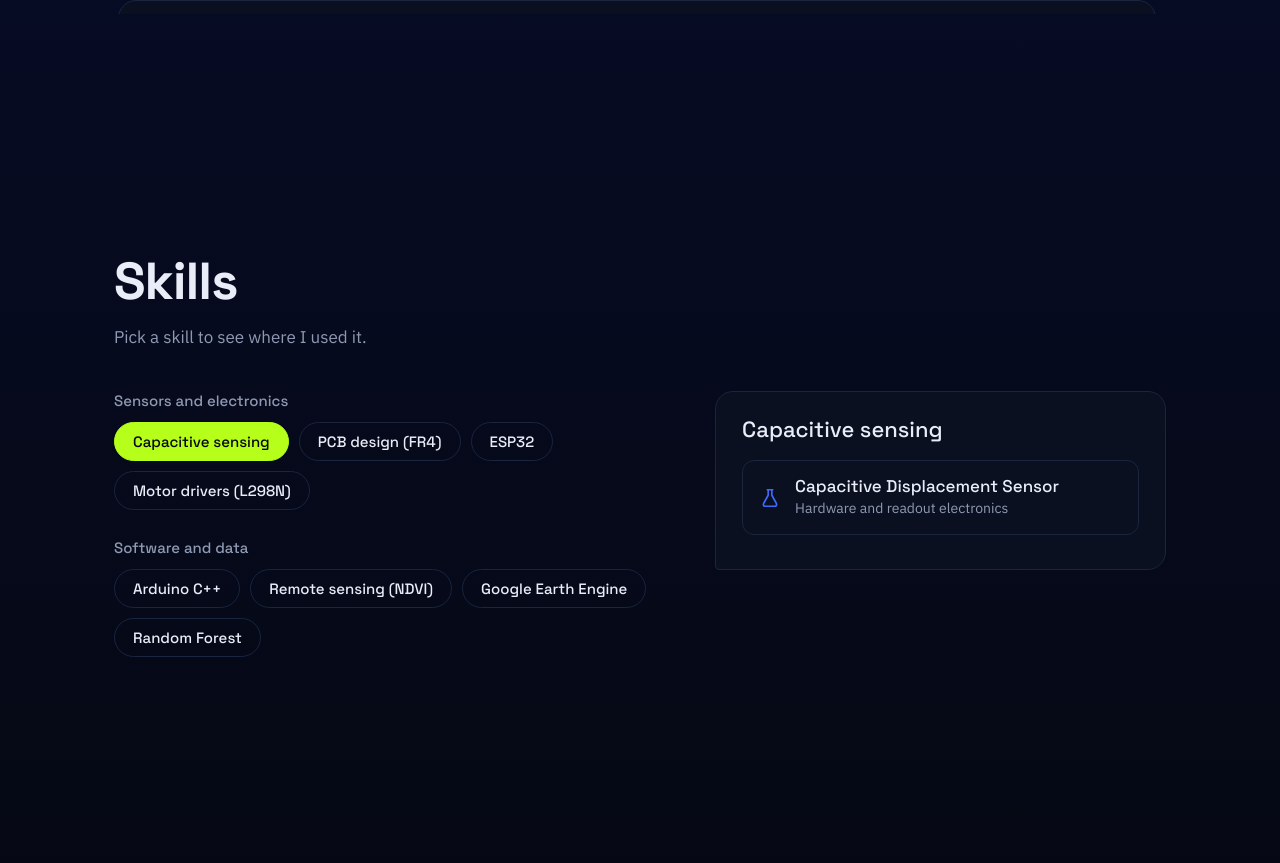
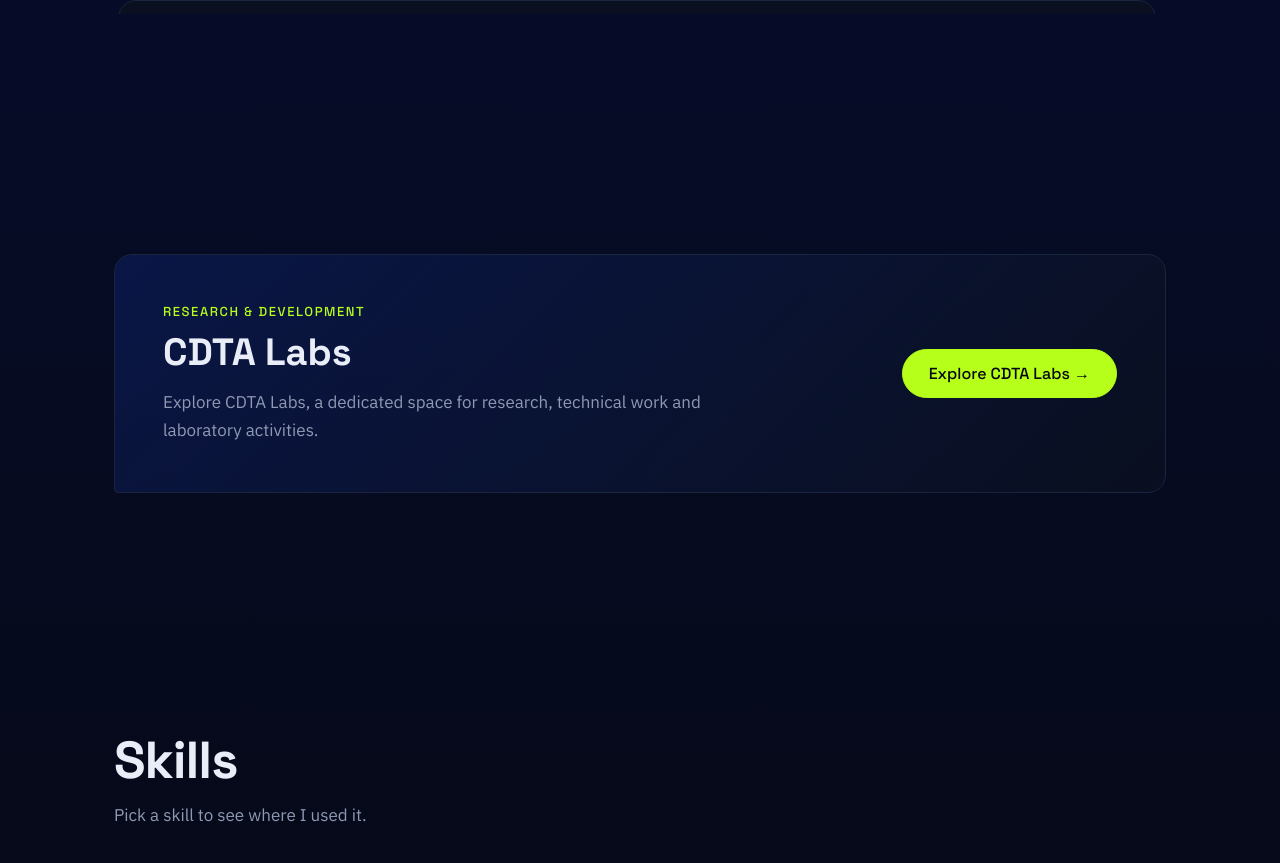
Before and after one commit to abderraoufbrada/my_portfolio, a plain HTML site: page index.html in a window 1280 px wide. Shown: the part 2517-3380 px from the top of the page. Drawn offline with Linux system fonts and the light colour scheme.

Commit message:
Update index.html

```diff
--- a/index.html
+++ b/index.html
@@ -233,25 +233,45 @@ body{background:linear-gradient(180deg,#0a1f6b 0%,#081545 18%,#060d2c 45%,var(--
 .sp img,.ph img{object-fit:contain}
 /* PERFORMANCE: animations of the first page and of the sensing chain pause while they are out of view (set by the script) */
 .paused,.paused *,.paused *::before,.paused *::after,.paused::before,.paused::after{animation-play-state:paused!important}
-/* Fix navigation layout on mobile */
-@media (max-width: 760px) {
-  header {
-    flex-direction: column;
-    align-items: center;
-    gap: 12px;
-  }
+/* CDTA LABS FEATURE */
+.cdta-feature {
+  background: linear-gradient(
+    135deg,
+    rgba(33, 82, 255, 0.16),
+    rgba(10, 16, 32, 0.95)
+  );
+  border: 1px solid var(--line);
+  border-radius: 18px 18px 18px 4px;
+  padding: clamp(26px, 5vw, 48px);
+  display: flex;
+  justify-content: space-between;
+  align-items: center;
+  gap: 30px;
+  flex-wrap: wrap;
+}
 
-  nav {
-    width: 100%;
-    display: flex;
-    flex-wrap: wrap;
-    justify-content: center;
-    gap: 10px 18px;
-  }
+.cdta-feature .cdta-label {
+  color: var(--acid);
+  font: 500 13px var(--head);
+  letter-spacing: 0.12em;
+  text-transform: uppercase;
+  margin-bottom: 12px;
+}
 
-  nav a:nth-child(1) {
-    display: inline;
-  }
+.cdta-feature h3 {
+  font: 700 clamp(25px, 4vw, 38px)/1.1 var(--head);
+  margin: 0 0 14px;
+}
+
+.cdta-feature p {
+  color: var(--mute);
+  max-width: 580px;
+  margin: 0;
+}
+
+.cdta-feature .btn {
+  display: inline-block;
+  white-space: nowrap;
 }
 </style>
 </head>
@@ -317,7 +337,27 @@ body{background:linear-gradient(180deg,#0a1f6b 0%,#081545 18%,#060d2c 45%,var(--
     <div class="tabs" role="tablist" aria-label="Work categories"></div>
     <div class="cards" id="panel" role="tabpanel" aria-live="polite"></div>
   </section>
+<!-- CDTA LABS FEATURE -->
+<section id="cdta-labs">
+  <div class="cdta-feature">
 
+    <div>
+      <div class="cdta-label">Research & Development</div>
+
+      <h3>CDTA Labs</h3>
+
+      <p>
+        Explore CDTA Labs, a dedicated space for research,
+        technical work and laboratory activities.
+      </p>
+    </div>
+
+    <a class="btn main" href="cdta-labs.html">
+      Explore CDTA Labs →
+    </a>
+
+  </div>
+</section>
   <!-- SKILLS: the buttons and the panel are built by the script from the SKILLS object (see the script).
      Do NOT edit here. Edit SKILLS in the script instead. -->
 <section id="skills">
```
